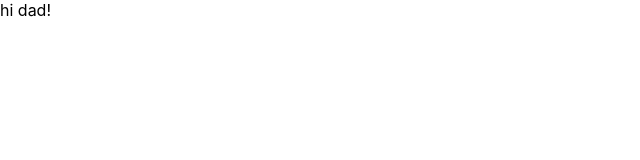
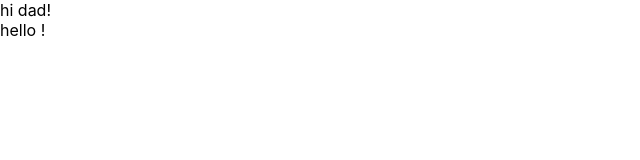
Before and after one commit to soilshubham/Splitto, a React (Create React App) app: page / in a window 1280 px wide. Shown: the top 160 px of the page, without its empty margins (0-640 px from the left). Built offline with nearby package versions, Linux system fonts and the light colour scheme.

Commit message:
added dumb function

```diff
--- a/src/App.js
+++ b/src/App.js
@@ -1,7 +1,9 @@
+import Dumb from './test'
 const App = () => {
   return (
     <div>
       hi dad!
+      <Dumb/>
     </div>
   );
 }
--- /dev/null
+++ b/src/test.js
@@ -0,0 +1,9 @@
+function dumb(){
+    return(
+        <div>
+            hello !
+        </div>
+    )
+}
+
+export default dumb
```
